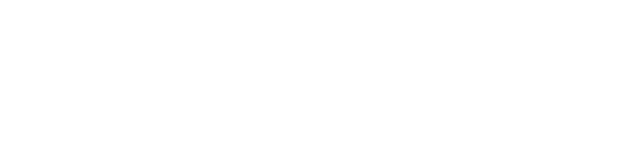
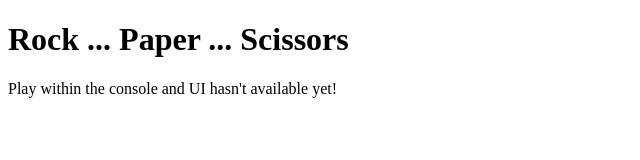
Before and after one commit to ymt18gh/odin-rock-paper-scissors, a plain HTML site: page index.html in a window 1280 px wide. Shown: the whole page, without its empty margins (0-640 px from the left). Drawn offline with Linux system fonts and the light colour scheme.

Commit message:
Add some info for HTML

```diff
--- a/index.html
+++ b/index.html
@@ -8,6 +8,7 @@
     <script src="./script.js"></script>
 </head>
 <body>
-
+    <h1>Rock ... Paper ... Scissors</h1>
+    <p>Play within the console and UI hasn't available yet!</p>
 </body>
 </html>
```
